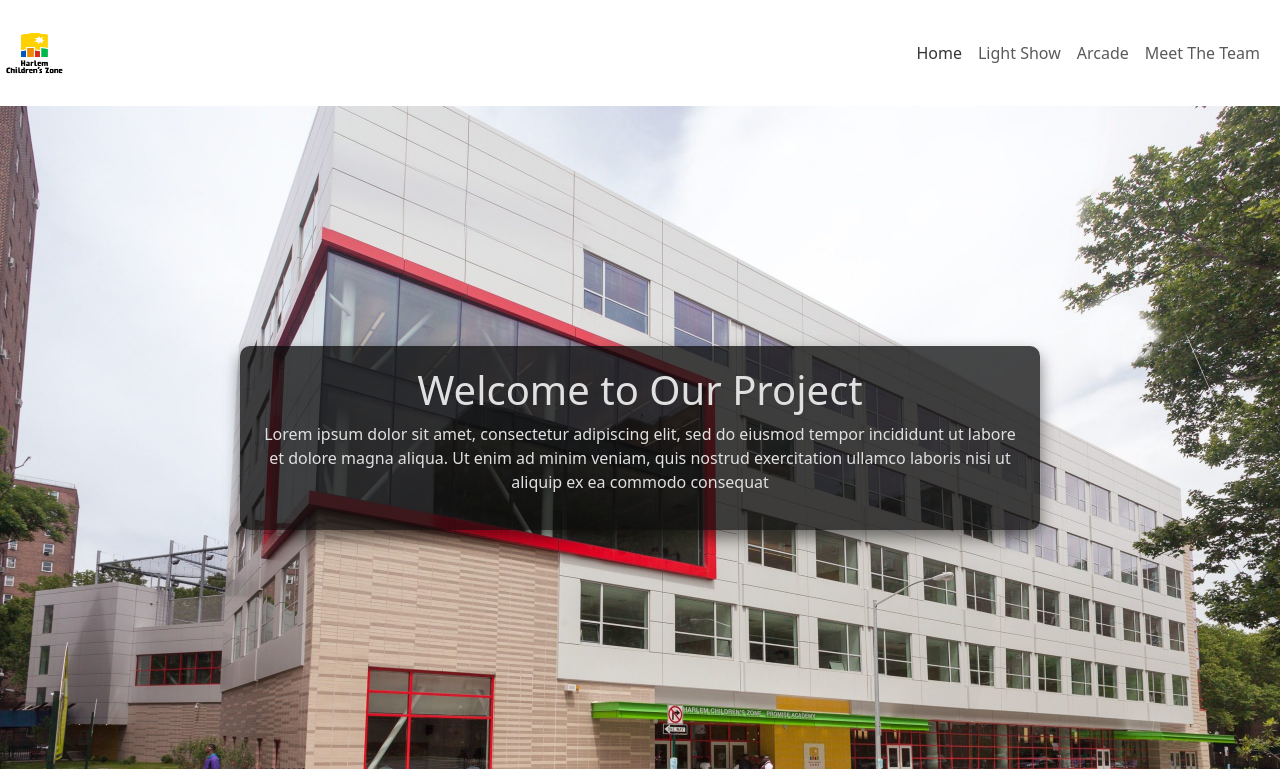
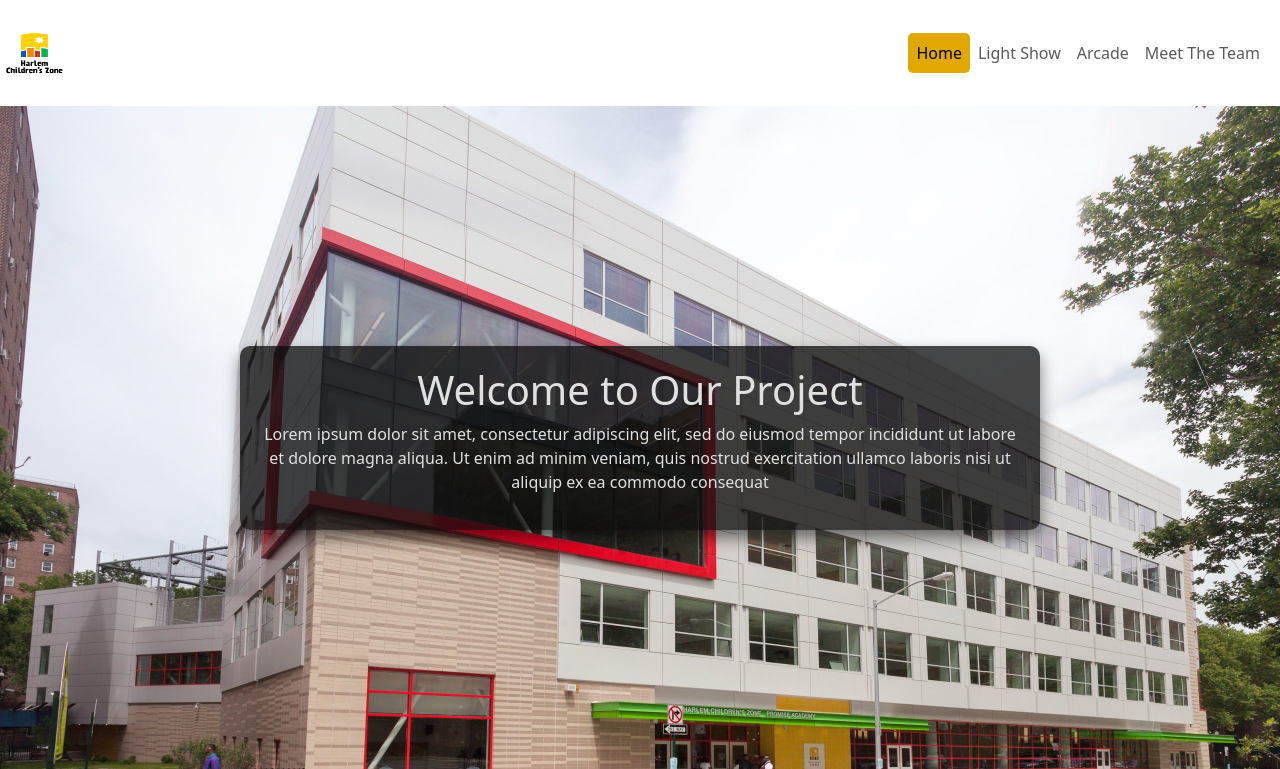
Before and after one commit to dom-edu/light-show-portal, a Flask app: page / in a window 1280 px wide, with the pointer over the restyled element. Shown: the top 769 px of the page. Run offline with Flask 3, Linux system fonts and the light colour scheme.

Commit message:
Add an on hover effect for navigation items

```diff
--- a/static/main.css
+++ b/static/main.css
@@ -13,6 +13,14 @@ code {
     font-family: source-code-pro, Menlo, Monaco, Consolas, "Courier New",
         monospace;
 }
+
+/* Navigation Sectiom */
+.navbar-nav .nav-item .nav-link:hover {
+    color: black;
+    background-color: #E0A800;
+    border-radius: 5px;
+    transition: background-color 0.3s ease;
+  }
 
 /* TODO: Find a better production level solution(negative vals are bad practice)*/
 .logo {
```
